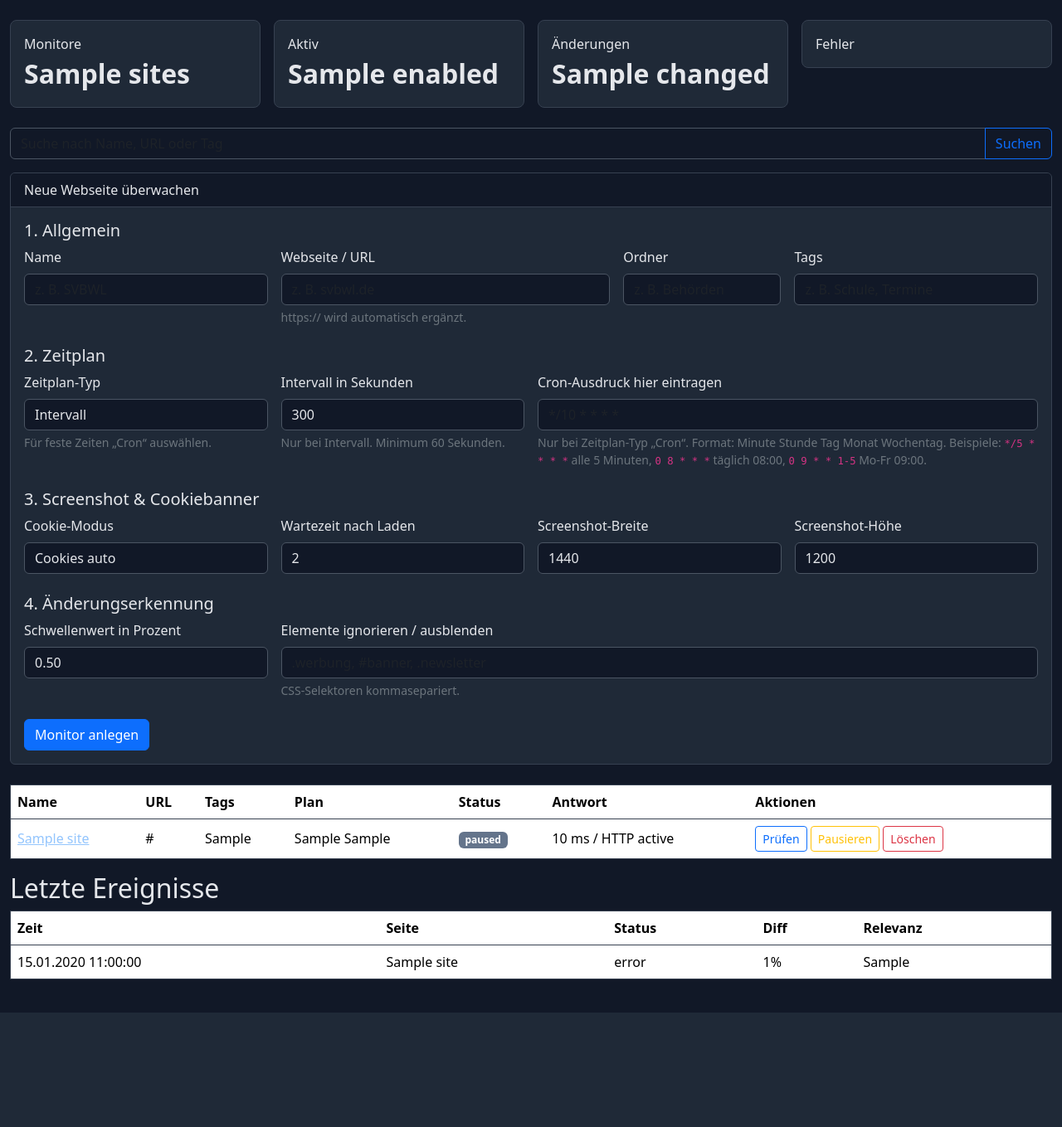
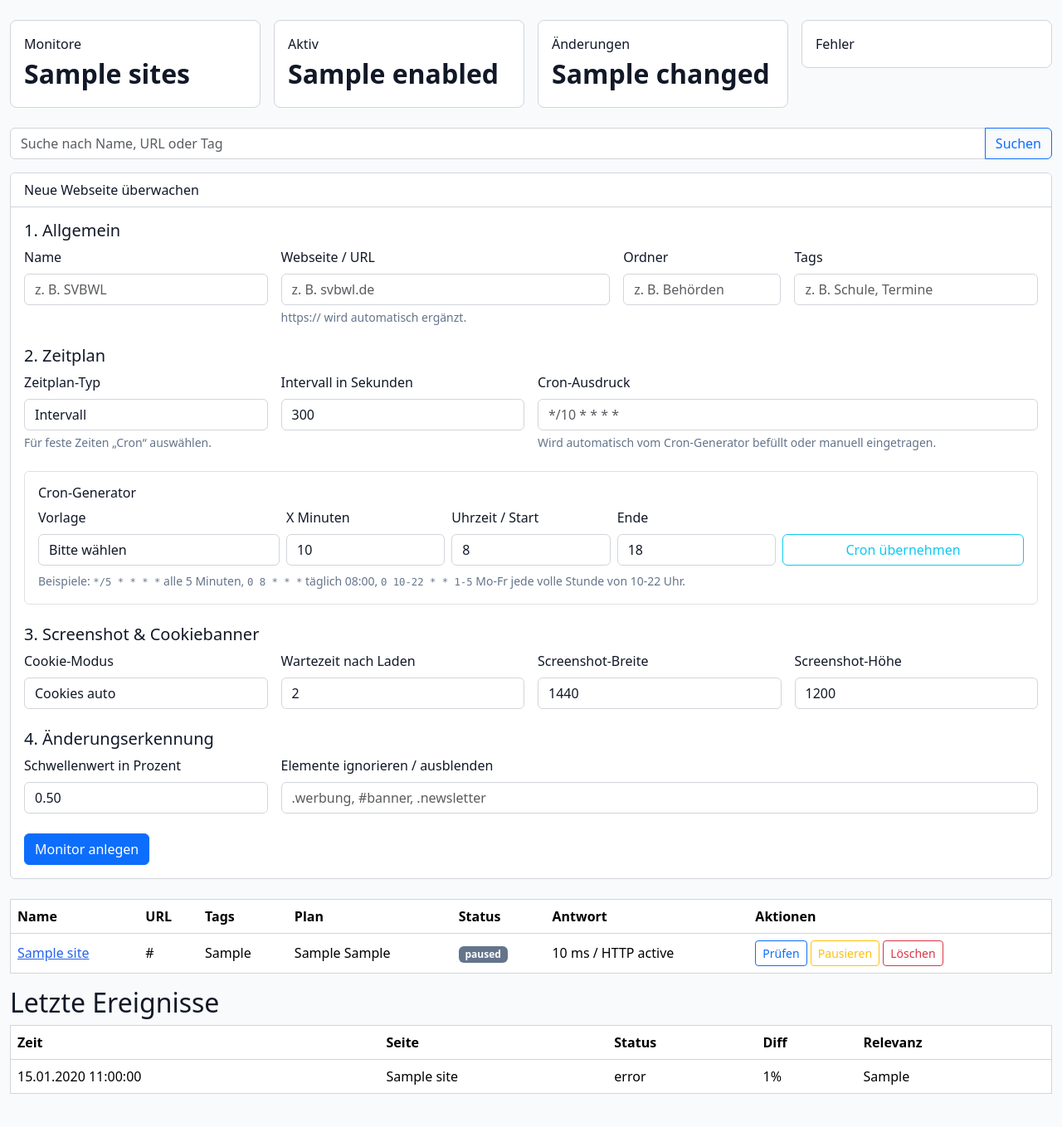
Before and after one commit to Jimmbob23/webmonitor-6.1, a FastAPI app: template app/templates/index.html in a window 1280 px wide. Shown: the part 57-1416 px from the top of the page at 83% size. Before the commit the page ends 1278 px from the top, so only its background shows below. Run offline with FastAPI, Linux system fonts and the light colour scheme; the template is opened without the code that fills it: most values are stand-ins (such as "Sample title", 1, 10 or a date in 2020); parts of the project's set-up code (start-up, migrations or seed data) failed here and were passed over.

Commit message:
Add files via upload
Darkmode Cronhelp

```diff
--- a/app/static/app.css
+++ b/app/static/app.css
@@ -1,9 +1,35 @@
-body{background:#111827;color:#e5e7eb}
-a{color:#93c5fd}
-.card,.table-darkish,.stat{background:#1f2937;color:#e5e7eb;border:1px solid #374151}
-.card-header{background:#111827;border-color:#374151}
-.form-control,.form-select{background:#111827;color:#e5e7eb;border-color:#4b5563}
-.form-control:focus,.form-select:focus{background:#111827;color:white}
+:root {
+  color-scheme: light dark;
+  --bg: #f8fafc;
+  --text: #111827;
+  --card: #ffffff;
+  --border: #d1d5db;
+  --muted: #64748b;
+  --input: #ffffff;
+  --input-text: #111827;
+  --link: #2563eb;
+}
+
+@media (prefers-color-scheme: dark) {
+  :root {
+    --bg: #111827;
+    --text: #e5e7eb;
+    --card: #1f2937;
+    --border: #374151;
+    --muted: #94a3b8;
+    --input: #111827;
+    --input-text: #e5e7eb;
+    --link: #93c5fd;
+  }
+}
+
+body{background:var(--bg);color:var(--text)}
+a{color:var(--link)}
+.card,.table-darkish,.stat,.cron-helper{background:var(--card);color:var(--text);border:1px solid var(--border)}
+.card-header{background:var(--card);border-color:var(--border)}
+.form-control,.form-select{background:var(--input);color:var(--input-text);border-color:var(--border)}
+.form-control:focus,.form-select:focus{background:var(--input);color:var(--input-text)}
+.form-text,.text-secondary{color:var(--muted)!important}
 .stat{padding:1rem;border-radius:.5rem}
 .stat strong{font-size:2rem}
 .login-page{min-height:100vh;display:grid;place-items:center}
@@ -17,3 +43,4 @@ a{color:#93c5fd}
 .badge.status-enabled{background:#22c55e}
 .badge.status-baseline-reset{background:#facc15;color:#111827}
 pre{white-space:pre-wrap}
+code{color:inherit}
--- /dev/null
+++ b/app/static/cron-generator.js
@@ -0,0 +1,34 @@
+function clampNumber(value, min, max, fallback) {
+  const n = parseInt(value, 10);
+  if (Number.isNaN(n)) return fallback;
+  return Math.min(Math.max(n, min), max);
+}
+
+function buildCron(helper) {
+  const preset = helper.querySelector(".cron-preset").value;
+  const minutes = clampNumber(helper.querySelector(".cron-minutes").value, 1, 59, 10);
+  const start = clampNumber(helper.querySelector(".cron-hour-start").value, 0, 23, 8);
+  const end = clampNumber(helper.querySelector(".cron-hour-end").value, 0, 23, 18);
+
+  if (preset === "every_minutes") return `*/${minutes} * * * *`;
+  if (preset === "hourly_range") return `0 ${start}-${end} * * *`;
+  if (preset === "daily_time") return `0 ${start} * * *`;
+  if (preset === "weekdays_time") return `0 ${start} * * 1-5`;
+  if (preset === "weekdays_range") return `0 ${start}-${end} * * 1-5`;
+  return "";
+}
+
+document.addEventListener("DOMContentLoaded", () => {
+  document.querySelectorAll(".cron-helper").forEach((helper) => {
+    const form = helper.closest("form");
+    const cronInput = form.querySelector(".cron-expression");
+    const scheduleType = form.querySelector(".schedule-type");
+    helper.querySelector(".cron-apply").addEventListener("click", () => {
+      const cron = buildCron(helper);
+      if (!cron) return;
+      cronInput.value = cron;
+      if (scheduleType) scheduleType.value = "cron";
+      cronInput.focus();
+    });
+  });
+});
--- a/app/templates/index.html
+++ b/app/templates/index.html
@@ -30,7 +30,7 @@
       <div class="row g-3 mb-4">
         <div class="col-md-3">
           <label class="form-label">Zeitplan-Typ</label>
-          <select class="form-select" name="schedule_type">
+          <select class="form-select schedule-type" name="schedule_type">
             <option value="interval">Intervall</option>
             <option value="cron">Cron</option>
           </select>
@@ -39,21 +39,53 @@
         <div class="col-md-3">
           <label class="form-label">Intervall in Sekunden</label>
           <input class="form-control" name="interval_seconds" type="number" value="300">
-          <div class="form-text text-secondary">Nur bei Intervall. Minimum 60 Sekunden.</div>
         </div>
         <div class="col-md-6">
-          <label class="form-label">Cron-Ausdruck hier eintragen</label>
-          <input class="form-control" name="cron_expression" placeholder="*/10 * * * *">
-          <div class="form-text text-secondary">
-            Nur bei Zeitplan-Typ „Cron“. Format: Minute Stunde Tag Monat Wochentag.
-            Beispiele: <code>*/5 * * * *</code> alle 5 Minuten,
-            <code>0 8 * * *</code> täglich 08:00,
-            <code>0 9 * * 1-5</code> Mo-Fr 09:00.
-          </div>
+          <label class="form-label">Cron-Ausdruck</label>
+          <input class="form-control cron-expression" name="cron_expression" placeholder="*/10 * * * *">
+          <div class="form-text text-secondary">Wird automatisch vom Cron-Generator befüllt oder manuell eingetragen.</div>
         </div>
       </div>
 
-      <h5>3. Screenshot & Cookiebanner</h5>
+<div class="cron-helper mt-3 p-3 rounded border">
+  <h6>Cron-Generator</h6>
+  <div class="row g-2 align-items-end">
+    <div class="col-md-3">
+      <label class="form-label">Vorlage</label>
+      <select class="form-select cron-preset">
+        <option value="">Bitte wählen</option>
+        <option value="every_minutes">Alle X Minuten</option>
+        <option value="hourly_range">Stündlich im Zeitraum</option>
+        <option value="daily_time">Täglich um Uhrzeit</option>
+        <option value="weekdays_time">Mo-Fr um Uhrzeit</option>
+        <option value="weekdays_range">Mo-Fr stündlich im Zeitraum</option>
+      </select>
+    </div>
+    <div class="col-md-2">
+      <label class="form-label">X Minuten</label>
+      <input class="form-control cron-minutes" type="number" min="1" max="59" value="10">
+    </div>
+    <div class="col-md-2">
+      <label class="form-label">Uhrzeit / Start</label>
+      <input class="form-control cron-hour-start" type="number" min="0" max="23" value="8">
+    </div>
+    <div class="col-md-2">
+      <label class="form-label">Ende</label>
+      <input class="form-control cron-hour-end" type="number" min="0" max="23" value="18">
+    </div>
+    <div class="col-md-3">
+      <button type="button" class="btn btn-outline-info w-100 cron-apply">Cron übernehmen</button>
+    </div>
+  </div>
+  <div class="form-text mt-2">
+    Beispiele: <code>*/5 * * * *</code> alle 5 Minuten,
+    <code>0 8 * * *</code> täglich 08:00,
+    <code>0 10-22 * * 1-5</code> Mo-Fr jede volle Stunde von 10-22 Uhr.
+  </div>
+</div>
+
+
+      <h5 class="mt-4">3. Screenshot & Cookiebanner</h5>
       <div class="row g-3 mb-4">
         <div class="col-md-3"><label class="form-label">Cookie-Modus</label><select class="form-select" name="cookie_mode"><option value="auto">Cookies auto</option><option value="click">nur klicken</option><option value="hide">nur ausblenden</option><option value="off">aus</option></select></div>
         <div class="col-md-3"><label class="form-label">Wartezeit nach Laden</label><input class="form-control" name="wait_seconds" type="number" value="2"></div>
@@ -64,9 +96,8 @@
       <h5>4. Änderungserkennung</h5>
       <div class="row g-3 mb-4">
         <div class="col-md-3"><label class="form-label">Schwellenwert in Prozent</label><input class="form-control" name="threshold_percent" type="number" step="0.01" value="0.50"></div>
-        <div class="col-md-9"><label class="form-label">Elemente ignorieren / ausblenden</label><input class="form-control" name="ignore_selectors" placeholder=".werbung, #banner, .newsletter"><div class="form-text text-secondary">CSS-Selektoren kommasepariert.</div></div>
+        <div class="col-md-9"><label class="form-label">Elemente ignorieren / ausblenden</label><input class="form-control" name="ignore_selectors" placeholder=".werbung, #banner, .newsletter"></div>
       </div>
-
       <button class="btn btn-primary">Monitor anlegen</button>
     </form>
   </div>
@@ -102,4 +133,5 @@
 {% endfor %}
 </tbody>
 </table>
+<script src="/static/cron-generator.js"></script>
 {% endblock %}
```
Also changed, not shown: app/templates/site.html (+43 -4 lines).
